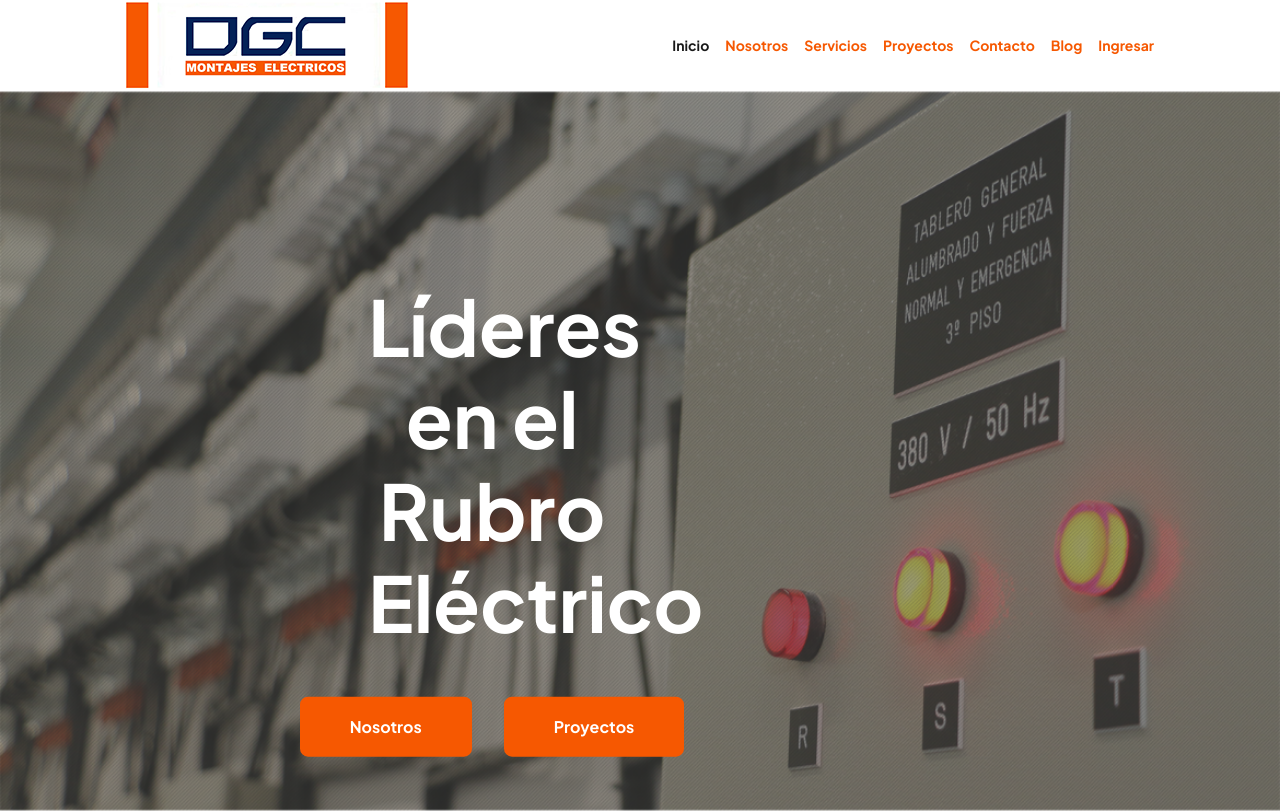
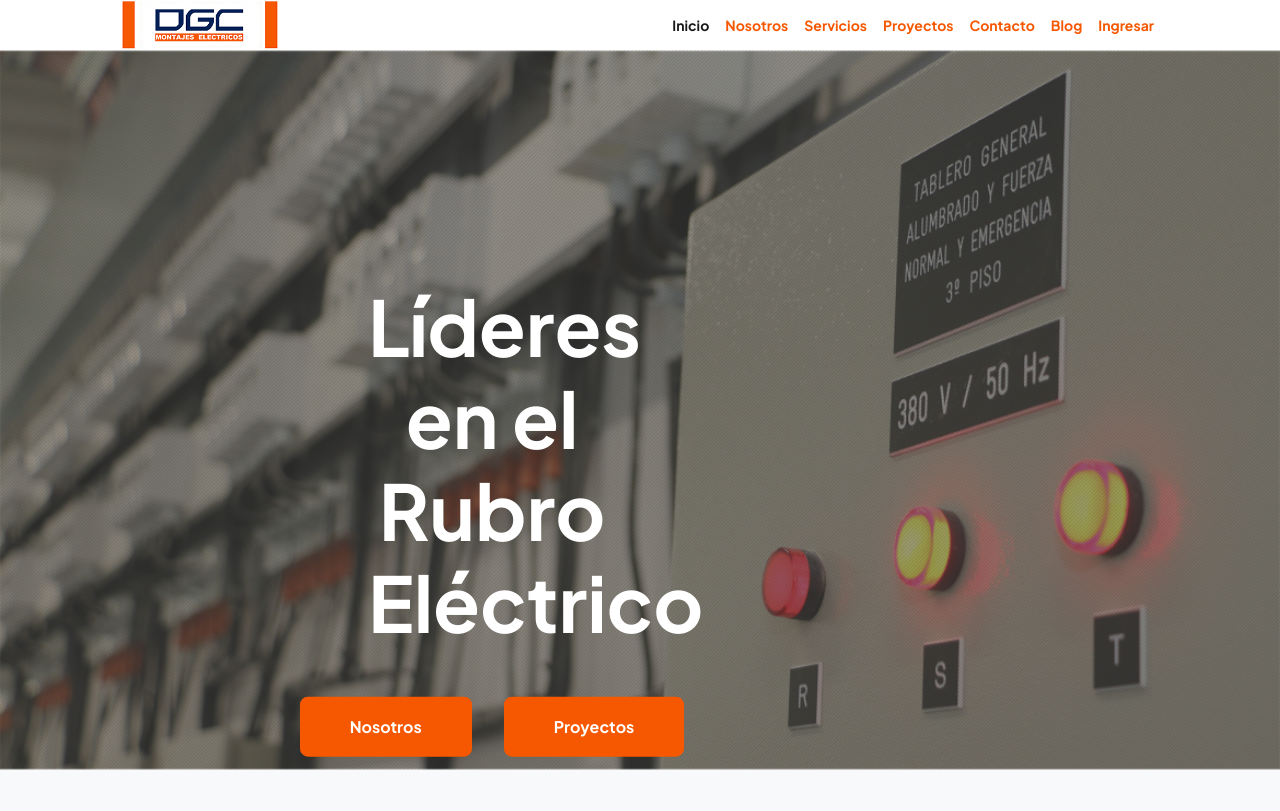
Before and after one commit to saplencovich/dgc.github.io, a plain HTML site: page index.html in a window 1280 px wide. Shown: the top 811 px of the page. Drawn offline with nearby package versions, Linux system fonts and the light colour scheme.

Commit message:
modificación index.html height navbar image

```diff
--- a/index.html
+++ b/index.html
@@ -21,7 +21,7 @@
             <!-- Navigation-->
             <nav class="navbar navbar-expand-lg navbar-light bg-white sticky-top">
                 <div class="container px-5">
-                    <a class="navbar-brand" href="index.html"><span class="fw-bolder text-primary"><img src="./assets/images/logo.png" alt="Logo DGC Electricidad"></span></a>
+                    <a class="navbar-brand" href="index.html"><span class="fw-bolder text-primary"><img src="./assets/images/logo.png" alt="Logo DGC Electricidad" style="height: 50px;"></span></a>
                     <button class="navbar-toggler" type="button" data-bs-toggle="collapse" data-bs-target="#navbarSupportedContent" aria-controls="navbarSupportedContent" aria-expanded="false" aria-label="Toggle navigation"><span class="navbar-toggler-icon"></span></button>
                     <div class="collapse navbar-collapse" id="navbarSupportedContent">
                         <ul class="navbar-nav ms-auto mb-2 mb-lg-0 small fw-bolder">
```
